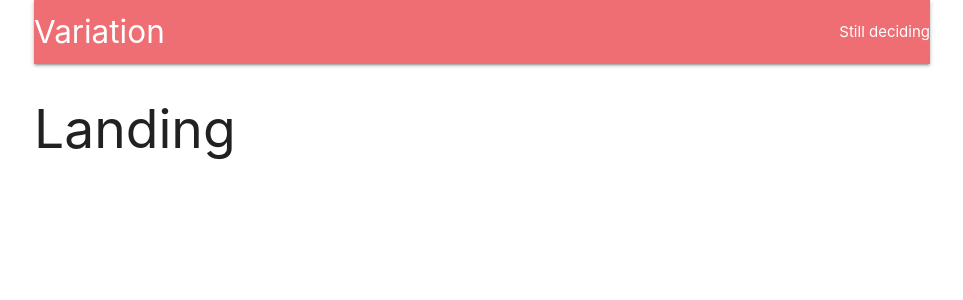
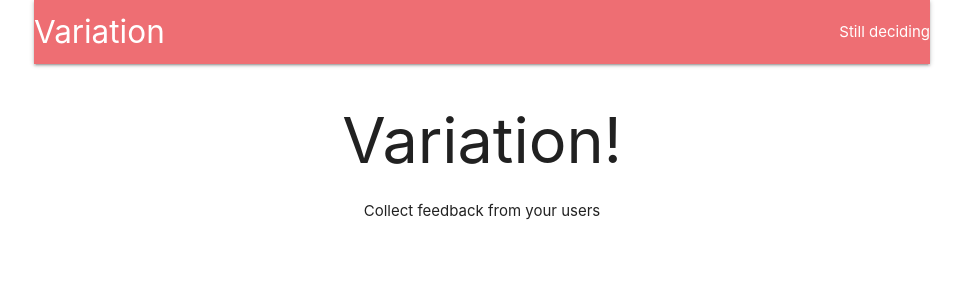
Before and after one commit to micaelffranco/variation, a React (Create React App) app in the folder client/: page / in a window 1280 px wide. Shown: the top 300 px of the page, without its empty margins (158-1121 px from the left). Built offline with nearby package versions, Linux system fonts and the light colour scheme; no server answers.

Commit message:
more routing

```diff
--- a/client/src/components/App.js
+++ b/client/src/components/App.js
@@ -4,9 +4,11 @@
 import * as actions from '../actions';
 
 import Header from './Header';
+import Landing from './Landing';
 const Dashboard = () => <h2>Dashboard</h2>;
 const SurveyNew = () => <h2>SurveyNew</h2>;
-const Landing = () => <h2>Landing</h2>;
+
+//const Landing = () => <h2>Landing</h2>;
 
 //container because of materialize css
 class App extends Component {
--- a/client/src/components/Header.js
+++ b/client/src/components/Header.js
@@ -1,6 +1,6 @@
 import React, { Component } from 'react';
 import { connect } from 'react-redux';
-
+import { Link } from 'react-router-dom';
 class Header extends Component {
   renderContent() {
     switch (this.props.auth) {
@@ -17,9 +17,12 @@
     return (
       <nav>
         <div className="nav-wrapper">
-          <a className="left brand-logo">
+          <Link
+          to={this.props.auth ? '/surveys' : '/'}
+          className="left brand-logo"
+          >
             Variation
-          </a>
+          </Link>
           <ul className="right">
             {this.renderContent()}
           </ul>
--- /dev/null
+++ b/client/src/components/Landing.js
@@ -0,0 +1,12 @@
+import React from 'react';
+
+const Landing = () => {
+  return (
+    <div style={{ textAlign: 'center' }}>
+      <h1>Variation!</h1>
+      Collect feedback from your users
+    </div>
+  );
+};
+
+export default Landing;
```
